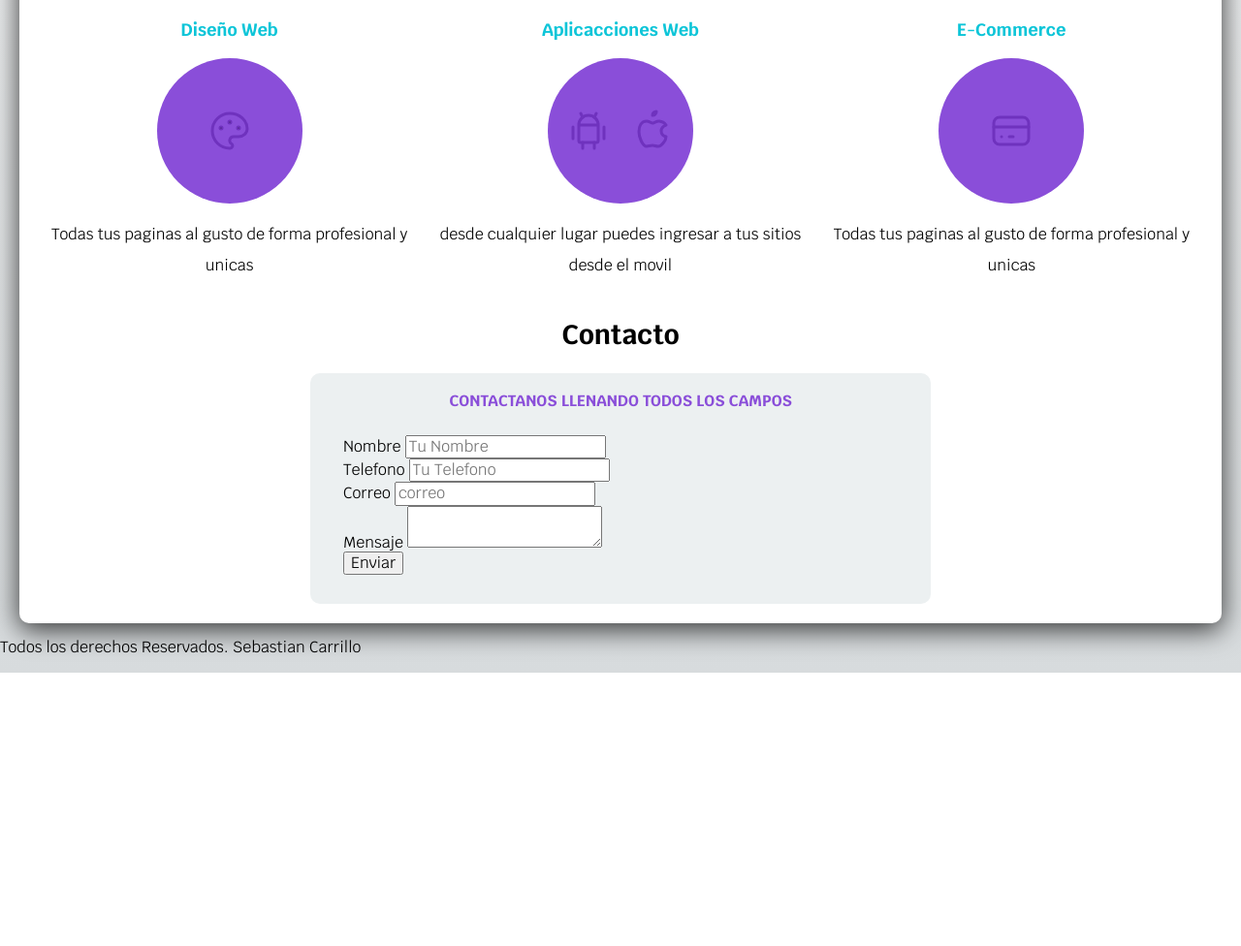
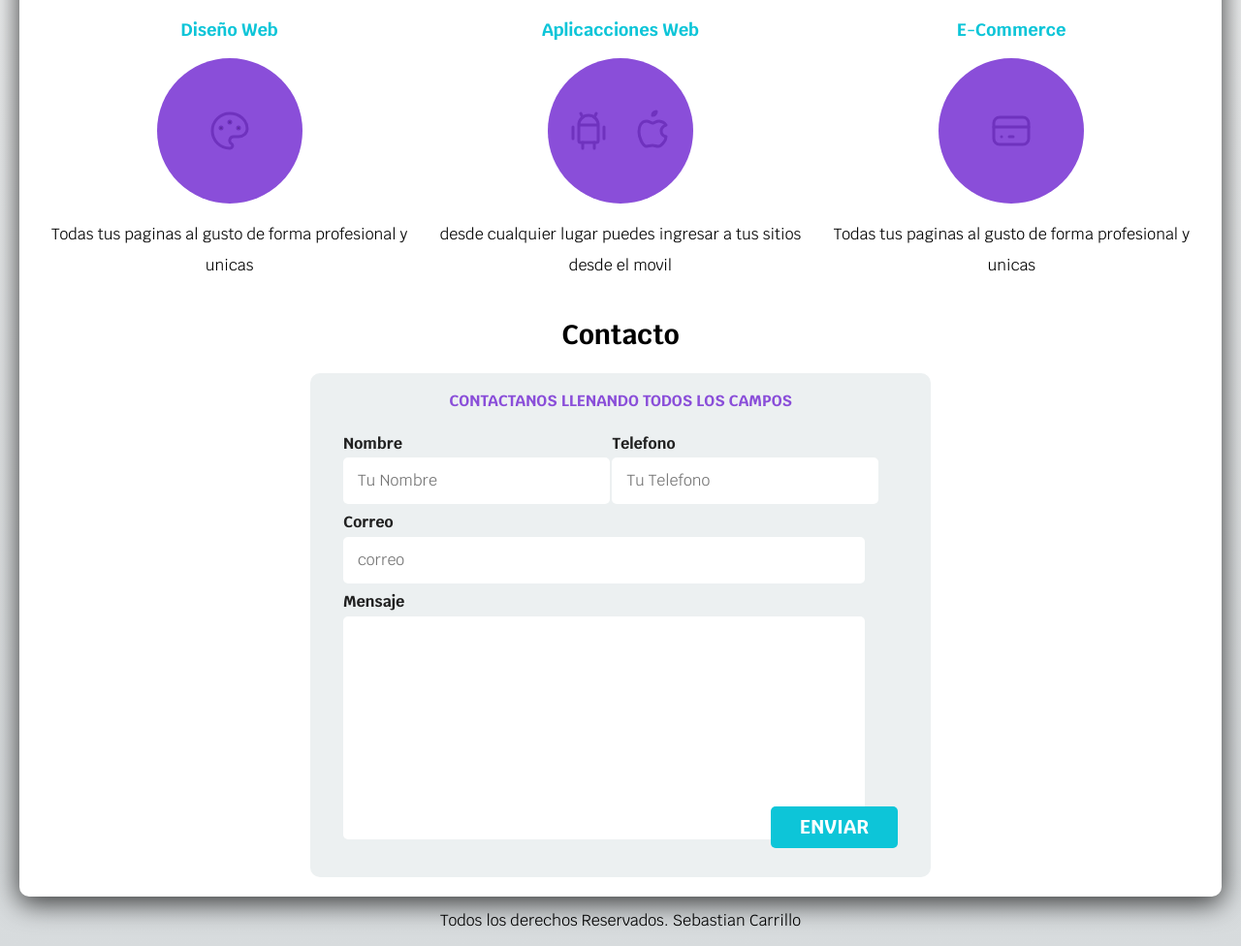
Before and after one commit to ssebastiian/curso_pagina1, a plain HTML site: page index.html in a window 1280 px wide. Shown: the part 703-1679 px from the top of the page at 97% size. Before the commit the page ends 1397 px from the top, so only its background shows below. Drawn offline with Linux system fonts and the light colour scheme.

Commit message:
avance de formulario

```diff
--- a/css/styles.css
+++ b/css/styles.css
@@ -48,10 +48,14 @@ h1,h2,h3{
     text-transform: uppercase; /*estilos del botton principal*/
     font-weight: bold;
     border-radius: .5rem;
-    width: 80%;
+    width: 90%;
     text-align: center;
+    border: none;
 }
 
+.botton:hover{
+    cursor: pointer;
+}
 @media (min-width: 768px) {
     .botton{
         width: auto;     /*responsive del botton*/
@@ -63,6 +67,24 @@ h1,h2,h3{
     background-color: var(--blanco);
     padding: 2rem;
     border-radius: 1rem;
+}
+/*utilidades*/
+.w-sm-100{
+    width: 90%;
+}
+
+@media(min-width:768px){
+    .w-sm-100{
+        width:auto;
+    }
+}
+
+.flex{
+    display: flex;
+}
+
+.alinear-derecha{
+    justify-content: flex-end;
 }
 
 .nav-bg{
@@ -104,7 +126,7 @@ h1,h2,h3{
     margin-bottom: 2rem;
 }
 .contenido-hero{
-    position: absolute;
+    position: absolute; /*ubicacion que tendra sobre el*/
     background-color: rgba(0, 0, 0, .7);
     width: 100%;
     height: 100%;
@@ -128,8 +150,8 @@ h1,h2,h3{
 @media (min-width:768px) {
     .servicios{
         display: grid;
-        grid-template-columns: 1fr 1fr 1fr;
-        column-gap: 1rem;
+        grid-template-columns: 1fr 1fr 1fr; /*el numero de las columnas que genera*/
+        column-gap: 1rem;/*tamaño de las margenes*/
     }
 }
 
@@ -178,3 +200,42 @@ h1,h2,h3{
     margin-bottom: 2rem;
 
 }
+
+@media (min-width:768px) {
+    .contenedor-campos{
+        display: grid;
+        grid-template-columns: 45% 45%;
+        grid-template-rows: auto auto 20rem;
+        column-gap: 2rem;
+    }
+
+    .campo:nth-child(3),.campo:nth-child(4){
+        grid-column: 1 / 3;
+    }
+}
+
+.campo{
+    margin-bottom: 1rem;
+}
+
+.campo label{
+    color: var(--oscuro);
+    font-weight: bold;
+    margin-bottom: .5rem;
+    display: block;
+}
+
+.campo textarea{
+    height: 20rem;
+}
+
+.input-text{
+    width: 95%;
+    border: none;
+    padding: 1.5rem;
+    border-radius: .5rem;
+}
+
+.footer{
+    text-align: center;
+}
--- a/index.html
+++ b/index.html
@@ -98,34 +98,35 @@
             <form class="formulario">
                 <fieldset>
                     <legend>Contactanos llenando todos los campos</legend>
-                    <div>
+                    <div class="contenedor-campos">
+                        <div class="campo">
                             <label>Nombre</label>
-                        <input type="text" placeholder="Tu Nombre">
+                            <input class="input-text" type="text" placeholder="Tu Nombre">
                         </div>
 
-                    <div>
+                        <div class="campo">
                             <label>Telefono</label>
-                        <input type="number" placeholder="Tu Telefono">
+                            <input class="input-text" type="number" placeholder="Tu Telefono">
                         </div>
 
-                    <div>
+                        <div class="campo">
                             <label>Correo</label>
-                        <input type="email" placeholder="correo">
+                            <input class="input-text" type="email" placeholder="correo">
                         </div>
 
-                    <div>
+                        <div class="campo">
                             <label>Mensaje</label>
-                        <textarea></textarea>
+                            <textarea class="input-text" ></textarea>
                         </div>
-
-                    <div>
-                        <input type="submit" value="Enviar">
+                    </div> <!-- final contenedor-campos -->
+                        <div class="alinear-derecha flex">
+                            <input class="botton w-sm-100" type="submit" value="Enviar">
                         </div>
                 </fieldset>
             </form>
         </section>
     </main>
-    <footer>
+    <footer class="footer">
         <p>Todos los derechos Reservados. Sebastian Carrillo</p>
     </footer>
 </body>
```
Lines whose indentation alone changed are shown as unchanged.
